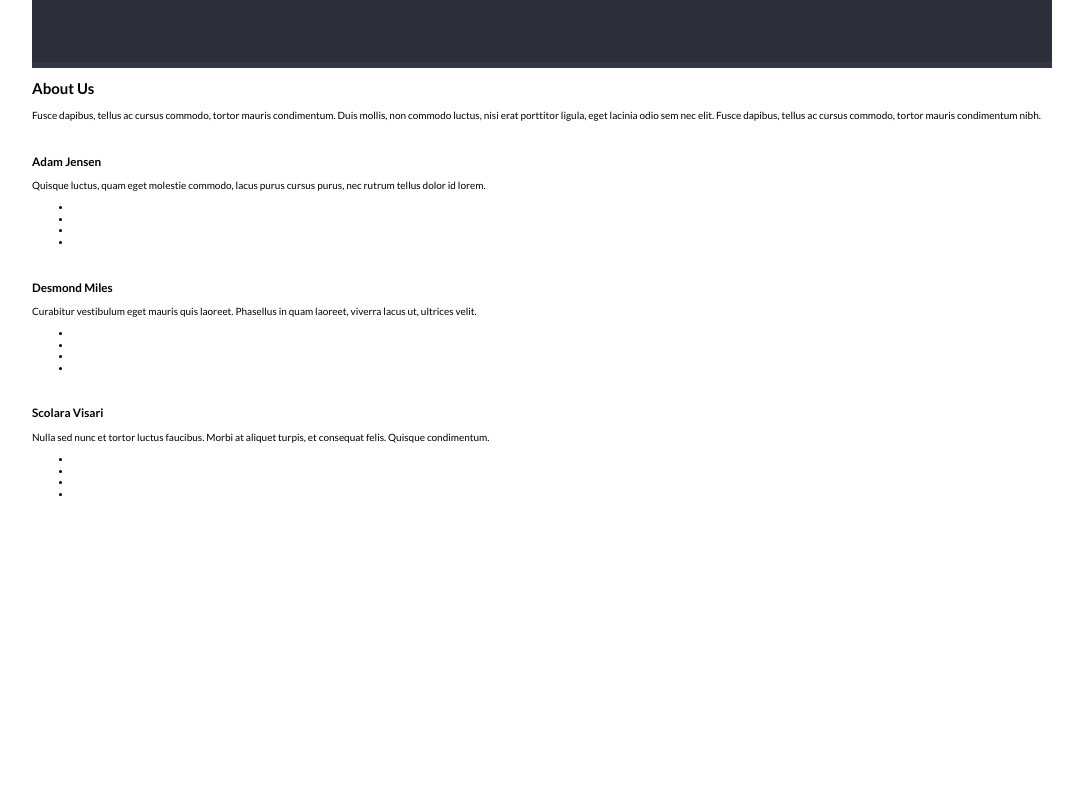
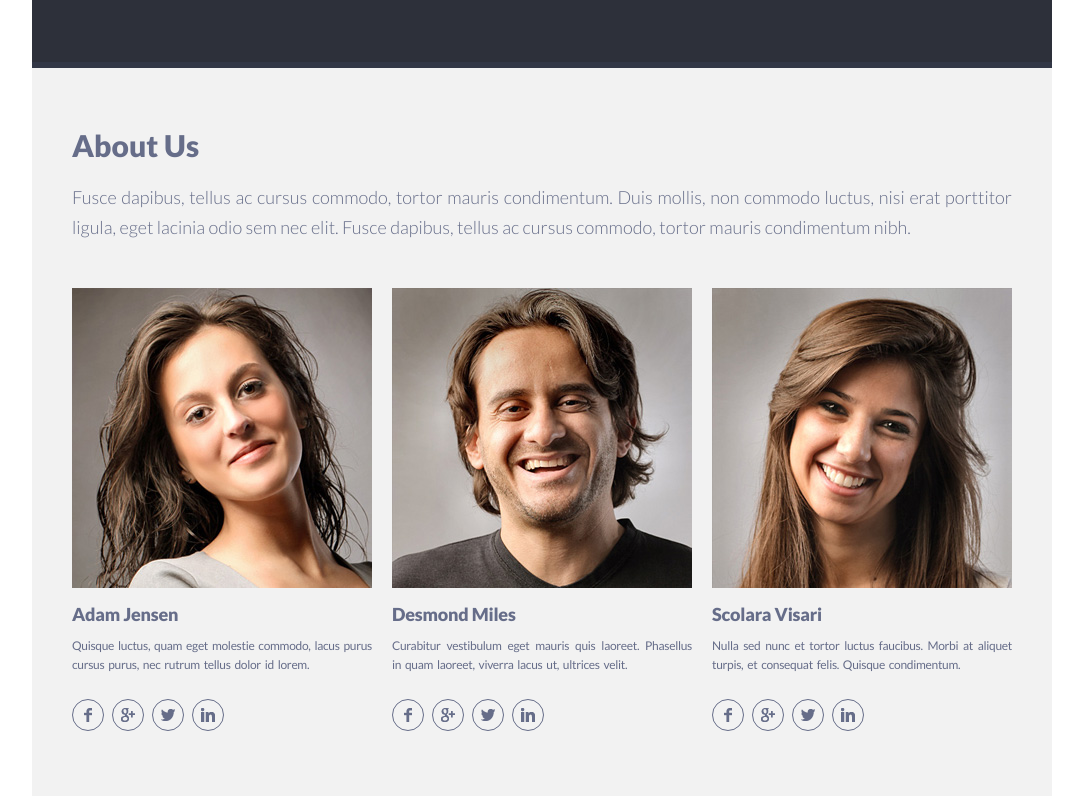
Before and after one commit to leanovichilya/singolo, a plain HTML site: page singolo2.html in a window 1280 px wide. Shown: the part 802-1604 px from the top of the page, without its empty margins (98-1181 px from the left). Before the commit the page ends 1311 px from the top, so only its background shows below. Drawn offline with nearby package versions, Linux system fonts and the light colour scheme.

Commit message:
feat: block about-us complete

```diff
--- a/singolo2.css
+++ b/singolo2.css
@@ -34,6 +34,7 @@ html {
 
 body {
   margin: 0;
+  color: #666d89;
 }
 
 .wrapper {
@@ -44,7 +45,6 @@ body {
 .portfolio {
   height: 864px;
   background-color: #2d303a;
-  color: #666d89;
   padding: 0 40px;
 }
 
@@ -52,12 +52,14 @@ body {
   font-size: 3rem;
   font-weight: 900;
   margin: 0;
-  padding-top: 68px;
+  padding-top: 61px;
 }
 
 .portfolio__text {
   font-size: 1.8rem;
   font-weight: 300;
+  margin-top: 24px;
+  margin-bottom: 16px;
 }
 
 .portfolio__list {
@@ -72,8 +74,10 @@ body {
 .portfolio__item {
   border: 1px solid #666d89;
   border-radius: 5px;
-  margin-right: 10px;
+  margin-right: 11.5px;
   padding: 5px 6px;
+  line-height: 0.9;
+  letter-spacing: -0.1px;
 }
 
 .portfolio__item:last-child {
@@ -88,6 +92,11 @@ body {
   justify-content: center;
   gap: 20px;
   overflow: hidden;
+  margin-top: 19px;
+}
+
+.portfolio__preview {
+  background-color: #464b5e;
 }
 
 .horizontal-line {
@@ -98,3 +107,93 @@ body {
 .portfolio__horizontal-line {
   background-color: #323746;
 }
+
+/* Section about-us */
+.about-us {
+  background-color: #f2f2f2;
+  padding: 0 40px;
+  height: 728px;
+}
+
+.about-us__header {
+  font-size: 3rem;
+  font-weight: 900;
+  margin: 0;
+  padding-top: 60px;
+}
+
+.about-us__text {
+  font-size: 1.8rem;
+  font-weight: 300;
+  margin-top: 19px;
+  margin-bottom: 45px;
+  line-height: 1.7;
+  letter-spacing: 0px;
+  text-align: justify;
+}
+
+.about-us__peoples {
+  display: flex;
+  justify-content: space-between;
+}
+
+.profile {
+  max-width: 300px;
+  height: auto;
+}
+
+.profile__name {
+  font-size: 1.8rem;
+  font-weight: 900;
+  margin-top: 14px;
+  letter-spacing: -0.2px;
+}
+
+.profile__description {
+  font-size: 1.2rem;
+  font-weight: 400;
+  text-align: justify;
+  letter-spacing: -0.3px;
+  line-height: 1.6;
+  margin-top: -7.2px;
+  word-spacing: 1.8px;
+}
+
+.social-networks__list {
+  list-style: none;
+  display: flex;
+  justify-content: left;
+  align-self: center;
+  margin-top: 25px;
+  padding: 0;
+}
+
+.social-networks__item {
+  width: 30px;
+  height: 30px;
+  background-repeat: no-repeat;
+  background-position: center;
+  border: 1px solid #666d89;
+  border-radius: 50%;
+  margin-right: 8.1px;
+}
+
+.social-networks__item-facebook {
+background-image: url("assets/img/social_networks/facebook.png");
+}
+
+.social-networks__item-google {
+background-image: url("assets/img/social_networks/google+.png");
+}
+
+.social-networks__item-twitter {
+background-image: url("assets/img/social_networks/twitter.png");
+}
+
+.social-networks__item-linkedin {
+background-image: url("assets/img/social_networks/linkedin.png");
+}
+
+.about-us__horizontal-line {
+background-color: #fff;
+}
--- a/singolo2.html
+++ b/singolo2.html
@@ -44,52 +44,48 @@
     <p class="about-us__text">Fusce dapibus, tellus ac cursus commodo, tortor mauris condimentum. Duis mollis, non
       commodo luctus, nisi erat porttitor ligula, eget lacinia odio sem nec elit. Fusce dapibus, tellus ac cursus
       commodo, tortor mauris condimentum nibh.</p>
-    <div class="about-us__container">
+    <div class="about-us__peoples">
 
       <div class="profile">
-        <img src="" alt="" class="profile__photo">
+        <img src="assets/img/photo/adam_jensen.jpg" alt="" class="profile__photo">
         <h3 class="profile__name">Adam Jensen</h3>
-        <p class="profile__biography">Quisque luctus, quam eget molestie commodo, lacus purus cursus purus, nec rutrum tellus dolor id lorem.</p>
-        <div class="profile__social-networks">
-          <ul class="social-networks__list">
-            <li class="social-networks__item social-networks__item-facebook"></li>
-            <li class="social-networks__item social-networks__item-google"></li>
-            <li class="social-networks__item social-networks__item-twitter"></li>
-            <li class="social-networks__item social-networks__item-linkedin"></li>
-          </ul>
-        </div>
+        <p class="profile__description">Quisque luctus, quam eget molestie commodo, lacus purus cursus purus, nec rutrum
+          tellus dolor id lorem.</p>
+        <ul class="social-networks__list">
+          <li class="social-networks__item social-networks__item-facebook"></li>
+          <li class="social-networks__item social-networks__item-google"></li>
+          <li class="social-networks__item social-networks__item-twitter"></li>
+          <li class="social-networks__item social-networks__item-linkedin"></li>
+        </ul>
       </div>
 
       <div class="profile">
-        <img src="" alt="" class="profile__photo">
+        <img src="assets/img/photo/desmond_miles.jpg" alt="" class="profile__photo">
         <h3 class="profile__name">Desmond Miles</h3>
-        <p class="profile__biography">Curabitur vestibulum eget mauris quis laoreet. Phasellus in quam laoreet, viverra lacus ut, ultrices velit.</p>
-        <div class="profile__social-networks">
-          <ul class="social-networks__list">
-            <li class="social-networks__item social-networks__item-facebook"></li>
-            <li class="social-networks__item social-networks__item-google"></li>
-            <li class="social-networks__item social-networks__item-twitter"></li>
-            <li class="social-networks__item social-networks__item-linkedin"></li>
-          </ul>
-        </div>
+        <p class="profile__description">Curabitur vestibulum eget mauris quis laoreet. Phasellus in quam laoreet, viverra lacus ut, ultrices velit.</p>
+        <ul class="social-networks__list">
+          <li class="social-networks__item social-networks__item-facebook"></li>
+          <li class="social-networks__item social-networks__item-google"></li>
+          <li class="social-networks__item social-networks__item-twitter"></li>
+          <li class="social-networks__item social-networks__item-linkedin"></li>
+        </ul>
       </div>
 
       <div class="profile">
-        <img src="" alt="" class="profile__photo">
+        <img src="assets/img/photo/scolara_visari.jpg" alt="" class="profile__photo">
         <h3 class="profile__name">Scolara Visari</h3>
-        <p class="profile__biography">Nulla sed nunc et tortor luctus faucibus. Morbi at aliquet turpis, et consequat felis. Quisque condimentum.</p>
-        <div class="profile__social-networks">
-          <ul class="social-networks__list">
-            <li class="social-networks__item social-networks__item-facebook"></li>
-            <li class="social-networks__item social-networks__item-google"></li>
-            <li class="social-networks__item social-networks__item-twitter"></li>
-            <li class="social-networks__item social-networks__item-linkedin"></li>
-          </ul>
-        </div>
+        <p class="profile__description">Nulla sed nunc et tortor luctus faucibus. Morbi at aliquet turpis, et consequat felis. Quisque condimentum.</p>
+        <ul class="social-networks__list">
+          <li class="social-networks__item social-networks__item-facebook"></li>
+          <li class="social-networks__item social-networks__item-google"></li>
+          <li class="social-networks__item social-networks__item-twitter"></li>
+          <li class="social-networks__item social-networks__item-linkedin"></li>
+        </ul>
       </div>
     </div>
   </section>
   <!-- End section About-us -->
+  <div class="about-us__horizontal-line horizontal-line"></div>
 </div>
 </body>
 </html>
```
Also changed, not shown: assets/img/photo/adam_jensen.jpg (added), assets/img/photo/desmond_miles.jpg (added), assets/img/photo/scolara_visari.jpg (added), assets/img/social_networks/facebook.png (added), assets/img/social_networks/google+.png (added), assets/img/social_networks/linkedin.png (added), assets/img/social_networks/twitter.png (added).
